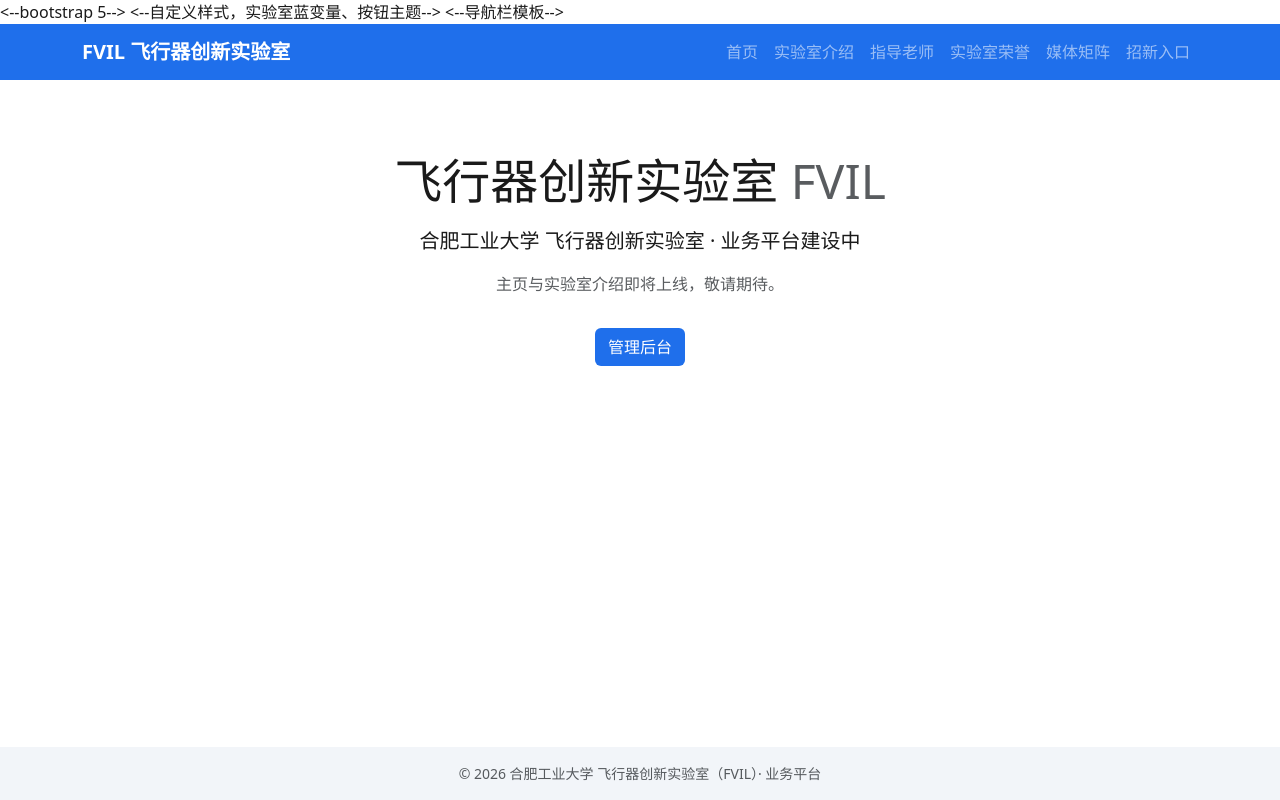
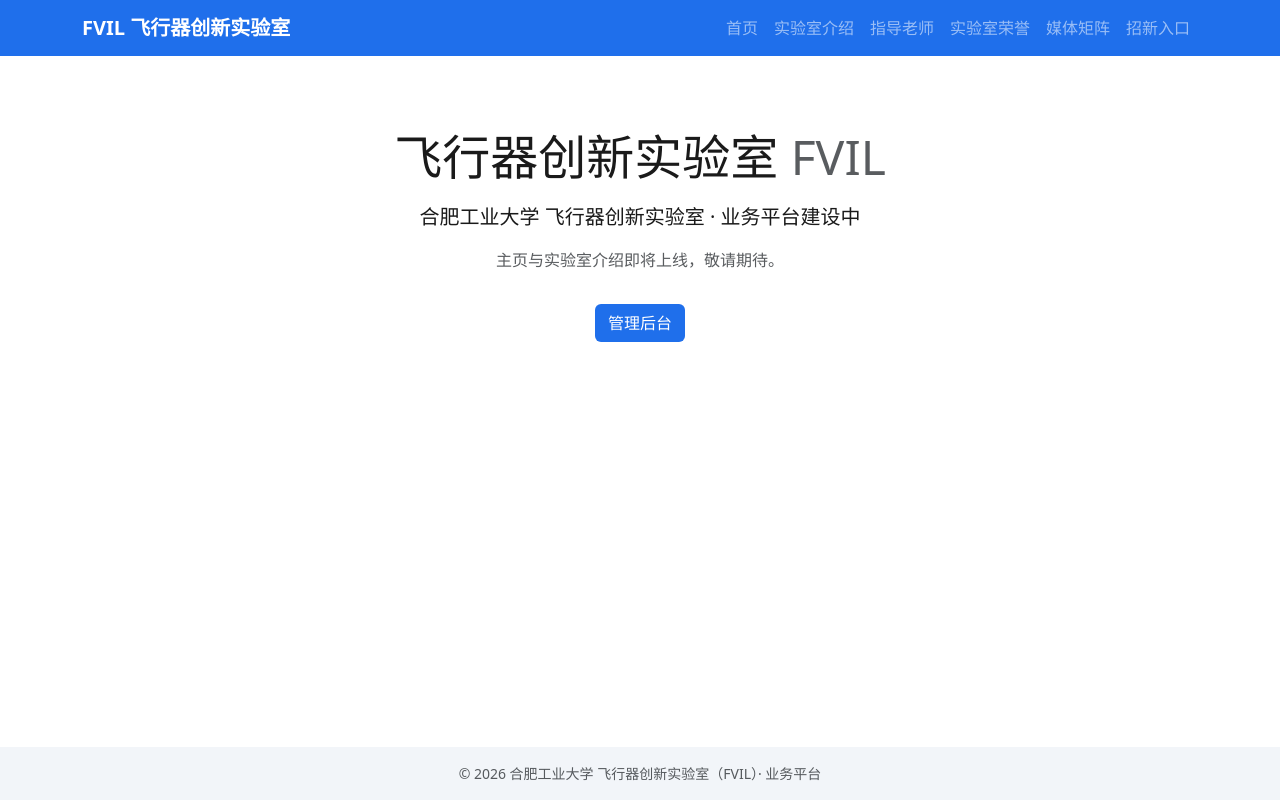
Before and after one commit to Mike-lin300/hfut-fvil, a Django app: page / in a window 1280 px wide. Run offline with Django 5.2, Linux system fonts and the light colour scheme; some libraries are stand-ins or nearby versions.

Commit message:
fix:修复了一处因为学习时误操作导致的模板html显示错乱

```diff
--- a/templates/base.html
+++ b/templates/base.html
@@ -5,13 +5,13 @@
     <meta charset="UTF-8">
     <meta name="viewport" content="width=device-width, initial-scale=1">
     <title>{% block title %}FVIL 飞行器创新实验室{% endblock %}</title>
-    <--bootstrap 5-->
+    {# bootstrap 5 #}
     <link rel="stylesheet" href="{% static 'css/bootstrap.min.css' %}">
-    <--自定义样式，实验室蓝变量、按钮主题-->
+    {# 自定义样式，实验室蓝变量、按钮主题 #}
     <link rel="stylesheet" href="{% static 'css/custom.css' %}">
 </head>
 <body>
-<--导航栏模板-->
+{# 导航栏模板 #}
 <nav class="navbar navbar-expand-lg navbar-dark" style="background-color: var(--accent);">
     <div class="container">
         <a class="navbar-brand fw-bold" href="/">FVIL 飞行器创新实验室</a>
```
